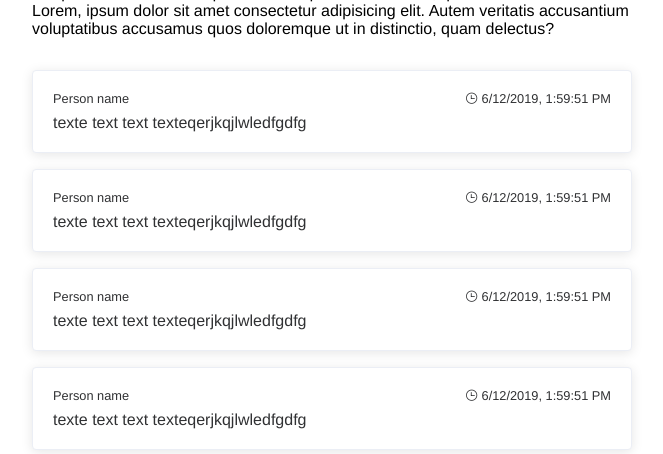
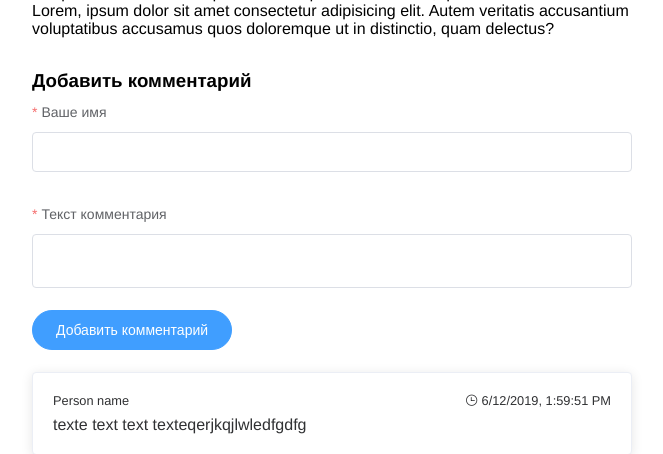
Before and after one commit to woodtick88/nuxt-blog, a Nuxt app: page /post/1 in a window 1280 px wide. Shown: the part 689-1143 px from the top of the page, without its empty margins (308-971 px from the left). Built offline with nearby package versions, Linux system fonts and the light colour scheme.

Commit message:
form for add comments

```diff
--- /dev/null
+++ b/components/main/CommentForm.vue
@@ -0,0 +1,65 @@
+<template>
+    <el-form
+        :model="controls"
+        :rules="rules"
+        ref="form"
+        @submit.native.prevent="onSubmit"
+    >
+        <h1>Добавить комментарий</h1>
+        <el-form-item label="Ваше имя" prop="name">
+            <el-input v-model.trim="controls.name"></el-input>
+        </el-form-item>
+        <el-form-item label="Текст комментария" prop="text">
+            <el-input
+                v-model.trim="controls.text"
+                type="textarea"
+                resize="none"
+                :rows="2"
+            >
+            </el-input>
+        </el-form-item>
+        <el-form-item>
+            <el-button
+                type="primary"
+                round
+                native-type="submit"
+            >
+                Добавить комментарий
+            </el-button>
+        </el-form-item>
+    </el-form>
+</template>
+
+<script>
+export default {
+    data() {
+        return {
+            controls: {
+                name: '',
+                text: ''
+            },
+            rules: {
+                name: [
+                    { required: true, message: 'Имя не должно быть пустым', trigger: 'blur'}
+                ],
+                text: [
+                    { required: true, message: 'Введите ваш комментарий', trigger: 'blur'}
+                ]
+            }
+        }
+    },
+    methods: {
+        onSubmit() {
+            this.$refs.form.validate(valid => {
+                if (valid) {
+                    console.log('Коментарий создан')
+                }
+            })
+        }
+    }
+}
+</script>
+
+<style lang="sass" scoped>
+
+</style>
--- a/pages/post/_id.vue
+++ b/pages/post/_id.vue
@@ -30,6 +30,7 @@
       <p>Lorem, ipsum dolor sit amet consectetur adipisicing elit. Autem veritatis accusantium voluptatibus accusamus quos doloremque ut in distinctio, quam delectus?</p>
     </main>
     <footer>
+      <app-comment-form></app-comment-form>
       <div class="comments" v-if="true">
         <app-comment
           v-for="comment in 5"
@@ -44,10 +45,12 @@
 
 <script>
 import AppComment from '@/components/main/Comment'
+import AppCommentForm from '@/components/main/CommentForm'
 
 export default {
   components: {
-    AppComment
+    AppComment,
+    AppCommentForm
   },
   validate({params}) {
     return Boolean(params.id)
```
